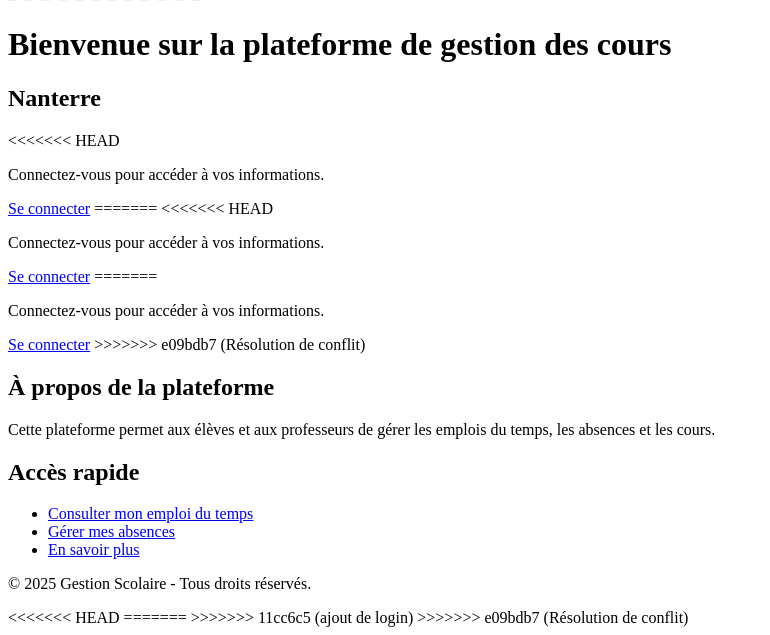
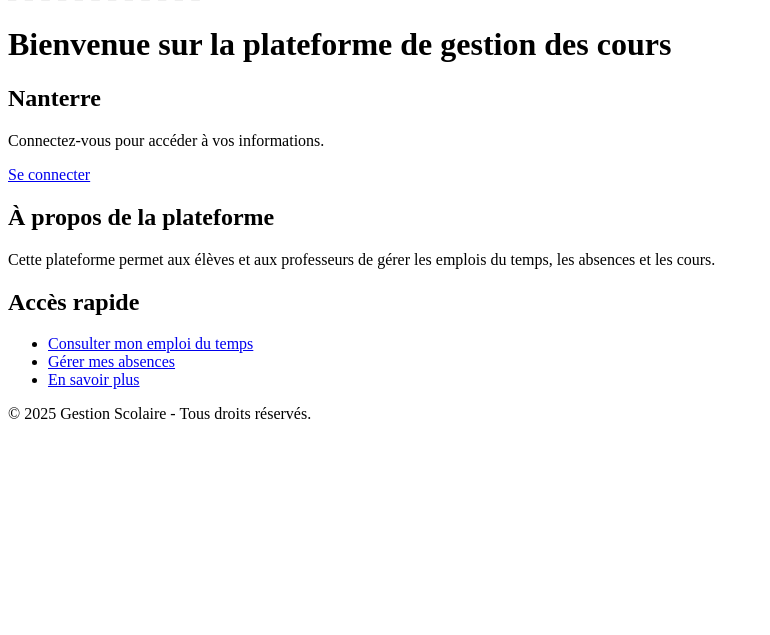
Before and after one commit to Oden927/Projet_php, a PHP site: page /pages/acceuil.html in a window 1280 px wide. Shown: the part 321-956 px from the top of the page, without its empty margins (0-770 px from the left). After the commit the page ends 740 px from the top, so only its background shows below. Run offline with PHP 8.4, Linux system fonts and the light colour scheme.

Commit message:
commentaire

```diff
--- a/pages/acceuil.html
+++ b/pages/acceuil.html
@@ -7,6 +7,7 @@
     <title>Accueil - Gestion Scolaire</title>
 </head>
 <body>
+<!-- Navigation menu -->
 <nav>
     <ul>
         <li><a href="index.html">Accueil</a></li>
@@ -16,26 +17,25 @@
         <li><a href="about.html">À propos</a></li>
     </ul>
 </nav>
-    <img src="../assets/image/logo.png" alt="Logo de l'école" width="200">
-    <h1>Bienvenue sur la plateforme de gestion des cours</h1>
-    <h2>Nanterre</h2>
-<<<<<<< HEAD
-    <p>Connectez-vous pour accéder à vos informations.</p>
-    <a href="login.php">Se connecter</a>
-=======
-<<<<<<< HEAD
-    <p>Connectez-vous pour accéder à vos informations.</p>
 
-    <a href="login.php">Se connecter</a>
-=======
-    <p>Connectez-vous pour accéder à vos informations.</p>
-    <a href="login.php">Se connecter</a>
->>>>>>> e09bdb7 (Résolution de conflit)
+<!-- Logo de l'école -->
+<img src="../assets/image/logo.png" alt="Logo de l'école" width="200">
+
+<!-- Titre et sous-titre -->
+<h1>Bienvenue sur la plateforme de gestion des cours</h1>
+<h2>Nanterre</h2>
+
+<!-- Accès rapide -->
+<p>Connectez-vous pour accéder à vos informations.</p>
+<a href="login.php">Se connecter</a>
+
+<!-- Section de presentation -->
 <section id="presentation">
     <h2>À propos de la plateforme</h2>
     <p>Cette plateforme permet aux élèves et aux professeurs de gérer les emplois du temps, les absences et les cours.</p>
 </section>
 
+<!-- Section des raccourcis -->
 <section id="raccourcis">
     <h2>Accès rapide</h2>
     <ul>
@@ -45,13 +45,10 @@
     </ul>
 </section>
 
+<!-- Pied de page -->
 <footer>
     <p>&copy; 2025 Gestion Scolaire - Tous droits réservés.</p>
 </footer>
 
-<<<<<<< HEAD
-=======
->>>>>>> 11cc6c5 (ajout de login)
->>>>>>> e09bdb7 (Résolution de conflit)
 </body>
 </html>
```
Also changed, not shown: pages/login.php (+7 -1 lines).
